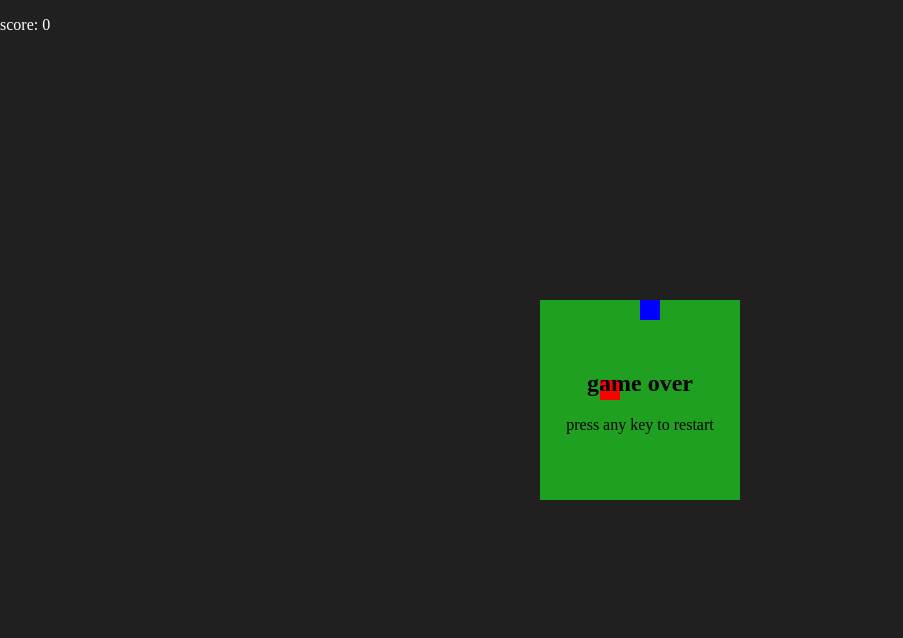
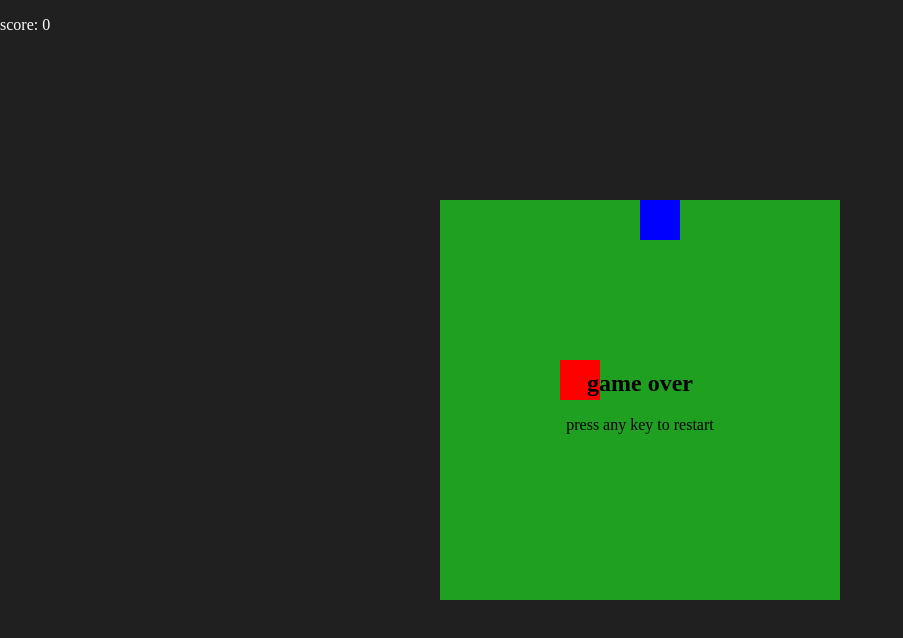
Before and after one commit to 2Bor3d/snake-web, a plain HTML site: page index.html in a window 1280 px wide. Shown: the whole page, without its empty margins (0-903 px from the left). Drawn offline with Linux system fonts and the light colour scheme.

Commit message:
Switched from div to svg for game window

```diff
--- a/index.html
+++ b/index.html
@@ -9,9 +9,9 @@
 </head>
 <body onload="load()">
 	<div id="main">
-		<div id="game">
-			<div id="apple"></div>
-		</div>
+		<svg id="game">
+			<rect id="apple"/>
+		</svg>
 		<div class="hidden absolut" id="pauseScreen">
 			<h2>paused</h2>
 		</div>
--- a/script.js
+++ b/script.js
@@ -1,5 +1,5 @@
-pWIDTH = 20;
-pHEIGHT = 20;
+pWIDTH = 40;
+pHEIGHT = 40;
 fWIDTH = 10;
 fHEIGHT = 10;
 SPEED = 500;
@@ -24,10 +24,10 @@ function random(max) {
 }
 
 function createSnake(x, y) {
-	element = document.createElement("div");
-	element.classList.add("snake");
-	element.style.left = x*pWIDTH+"px";
-	element.style.top = y*pHEIGHT+"px";
+	element = document.createElementNS("http://www.w3.org/2000/svg", "rect");
+	element.classList.add("snake")
+	element.style.x = x * pWIDTH + "px";
+	element.style.y = y * pHEIGHT + "px";
 	document.getElementById("game").appendChild(element);
 	return {
 		"x": x,
@@ -41,10 +41,10 @@ function generateApple() {
 		"x": random(fWIDTH),
 		"y": random(fHEIGHT)
 	};
-	document.getElementById("apple").style.left = apple.x*pHEIGHT+"px";
-	document.getElementById("apple").style.top = apple.y*pWIDTH+"px";
-	for (i=0;i<snake.length;i++) {
-		if (snake[i].x==apple.x&&snake[i].y==apple.y) {
+	document.getElementById("apple").style.x = apple.x * pHEIGHT + "px";
+	document.getElementById("apple").style.y = apple.y * pWIDTH + "px";
+	for (i = 0; i < snake.length; i++) {
+		if (snake[i].x == apple.x && snake[i].y == apple.y) {
 			generateApple();
 			break;
 		}
@@ -56,17 +56,17 @@ function move(event) {
 		end = false;
 		locked = false;
 		generateApple();
-		score=0;
-		for (i=0;i<snake.length;i++) {
+		score = 0;
+		for (i = 0; i < snake.length; i++) {
 			snake[i].element.remove();
 		}
 		snake = [
-			createSnake(Math.floor(fWIDTH/2), Math.floor(fHEIGHT/2)),
-			createSnake(Math.floor(fWIDTH/2), Math.floor(fHEIGHT/2)+1),
+			createSnake(Math.floor(fWIDTH / 2), Math.floor(fHEIGHT / 2)),
+			createSnake(Math.floor(fWIDTH / 2), Math.floor(fHEIGHT / 2) + 1),
 		]
 		document.getElementById("endScreen").classList.add("hidden");
 		interval = setInterval(tick, SPEED);
-	} else if (event.key=="Escape") {
+	} else if (event.key == "Escape") {
 		if (!paused) {
 			clearInterval(interval);
 			document.getElementById("pauseScreen").classList.remove("hidden");
@@ -80,16 +80,16 @@ function move(event) {
 		}
 	}
 	if (!locked) {
-		if ((event.key=="d"||event.key=="ArrowRight")&&direction.x!=-1) {
+		if ((event.key == "d" || event.key == "ArrowRight") && direction.x != -1) {
 			direction.x = 1;
 			direction.y = 0;
-		} else if ((event.key=="s"||event.key=="ArrowDown")&&direction.y!=-1) {
+		} else if ((event.key == "s" || event.key == "ArrowDown") && direction.y != -1) {
 			direction.x = 0;
 			direction.y = 1;
-		} else if ((event.key=="a"||event.key=="ArrowLeft")&&direction.x!=1) {
+		} else if ((event.key == "a" || event.key == "ArrowLeft") && direction.x != 1) {
 			direction.x = -1;
 			direction.y = 0;
-		} else if ((event.key=="w"||event.key=="ArrowUp")&&direction.y!=1) {
+		} else if ((event.key == "w" || event.key == "ArrowUp") && direction.y != 1) {
 			direction.x = 0;
 			direction.y = -1;
 		}
@@ -98,14 +98,14 @@ function move(event) {
 }
 
 function check() {
-	if (0>snake[snake.length-1].x||snake[snake.length-1].x>=fWIDTH
-		||0>snake[snake.length-1].y||snake[snake.length-1].y>=fHEIGHT) {
+	if (0 > snake[snake.length - 1].x || snake[snake.length - 1].x >= fWIDTH
+		|| 0 > snake[snake.length - 1].y || snake[snake.length - 1].y >= fHEIGHT) {
 		end = true;
 	}
 	positions = [];
-	for (a=0;a<snake.length;a++) {
-		for (b=0;b<snake.length;b++) {
-			if (a!=b&&snake[a].x==snake[b].x&&snake[a].y==snake[b].y) {
+	for (a = 0; a < snake.length; a++) {
+		for (b = 0; b < snake.length; b++) {
+			if (a != b && snake[a].x == snake[b].x && snake[a].y == snake[b].y) {
 				end = true;
 			}
 		}
@@ -115,20 +115,20 @@ function check() {
 		document.getElementById("endScreen").classList.remove("hidden");
 		clearInterval(interval);
 		locked = false;
-		snake[snake.length-1].element.classList.add("hidden");
+		snake[snake.length - 1].element.classList.add("hidden");
 	}
 }
 
 function tick() {
 	locked = false;
-	x = snake[snake.length-1].x + direction.x;
-	y = snake[snake.length-1].y + direction.y;
+	x = snake[snake.length - 1].x + direction.x;
+	y = snake[snake.length - 1].y + direction.y;
 	snake.push(createSnake(x, y));
 
-	if (snake[snake.length-1].x==apple.x&&snake[snake.length-1].y==apple.y) {
+	if (snake[snake.length - 1].x == apple.x && snake[snake.length - 1].y == apple.y) {
 		generateApple();
 		score++;
-		document.getElementById("score").innerText = "score: "+score;
+		document.getElementById("score").innerText = "score: " + score;
 	} else {
 		snake[0].element.remove();
 		snake.shift();
@@ -139,12 +139,9 @@ function tick() {
 
 function load() {
 	snake = [
-		createSnake(Math.floor(fWIDTH/2), Math.floor(fHEIGHT/2)),
-		createSnake(Math.floor(fWIDTH/2), Math.floor(fHEIGHT/2)+1),
+		createSnake(Math.floor(fWIDTH / 2), Math.floor(fHEIGHT / 2)),
+		createSnake(Math.floor(fWIDTH / 2), Math.floor(fHEIGHT / 2) + 1),
 	]
-
-	document.getElementById("apple").style.left = apple.x*pWIDTH+"px";
-	document.getElementById("apple").style.top = apple.y*pHEIGHT+"px";
 
 	generateApple();
 
--- a/styles.css
+++ b/styles.css
@@ -24,9 +24,9 @@ p {
 
 .snake {
 	position: absolute;
-	width: 20px;
-	height: 20px;
-	background-color: #0000ff
+	width: 40px;
+	height: 40px;
+	fill: #0000ff;
 }
 
 .absolute {
@@ -43,17 +43,17 @@ p {
 }
 
 #game {
-	width: 200px;
-	height: 200px;
+	width: 400px;
+	height: 400px;
 	background-color: #20a020;
 	position: absolute;
 }
 
 #apple {
 	position: absolute;
-	width: 20px;
-	height: 20px;
-	background-color: #ff0000;
+	width: 40px;
+	height: 40px;
+	fill: #ff0000;
 }
 
 #score {
```
